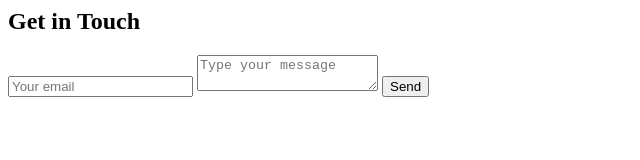
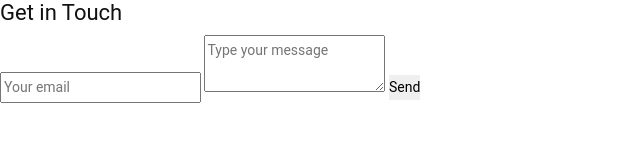
Before and after one commit to johnjeong81/johnjeong81.github.io, a plain HTML site: page form.html in a window 1280 px wide. Shown: the whole page, without its empty margins (0-640 px from the left). Drawn offline with nearby package versions, Linux system fonts and the light colour scheme.

Commit message:
Update form.html

```diff
--- a/form.html
+++ b/form.html
@@ -1,3 +1,37 @@
+<!DOCTYPE html>
+<html lang="en">
+   <head>
+      <meta charset="utf-8">
+      <meta http-equiv="X-UA-Compatible" content="IE=edge">
+      <meta name="viewport" content="width=device-width, initial-scale=1">
+      <!-- mobile metas -->
+      <meta name="viewport" content="width=device-width, initial-scale=1">
+      <meta name="viewport" content="initial-scale=1, maximum-scale=1">
+      <!-- site metas -->
+      <title>Caraft</title>
+      <meta name="keywords" content="">
+      <meta name="description" content="">
+      <meta name="author" content="">
+      <!-- owl carousel style -->
+      <link rel="stylesheet" type="text/css" href="https://cdnjs.cloudflare.com/ajax/libs/OwlCarousel2/2.0.0-beta.2.4/assets/owl.carousel.min.css" />
+      <!-- bootstrap css -->
+      <link rel="stylesheet" type="text/css" href="css/bootstrap.min.css">
+      <!-- style css -->
+      <link rel="stylesheet" type="text/css" href="css/style.css">
+      <!-- Responsive-->
+      <link rel="stylesheet" href="css/responsive.css">
+      <!-- fevicon -->
+      <link rel="icon" href="images/fevicon.png" type="image/gif" />
+      <!-- Scrollbar Custom CSS -->
+      <link rel="stylesheet" href="css/jquery.mCustomScrollbar.min.css">
+      <!-- Tweaks for older IEs-->
+      <link rel="stylesheet" href="https://netdna.bootstrapcdn.com/font-awesome/4.0.3/css/font-awesome.css">
+      <!-- owl stylesheets -->
+      <link rel="stylesheet" href="css/owl.carousel.min.css">
+      <link rel="stylesheet" href="css/owl.theme.default.min.css">
+      <link rel="stylesheet" href="https://cdnjs.cloudflare.com/ajax/libs/fancybox/2.1.5/jquery.fancybox.min.css" media="screen">
+   </head>
+
 <div id="contact">
         <h2>Get in Touch</h2>
         <div id="contact-form">
```
